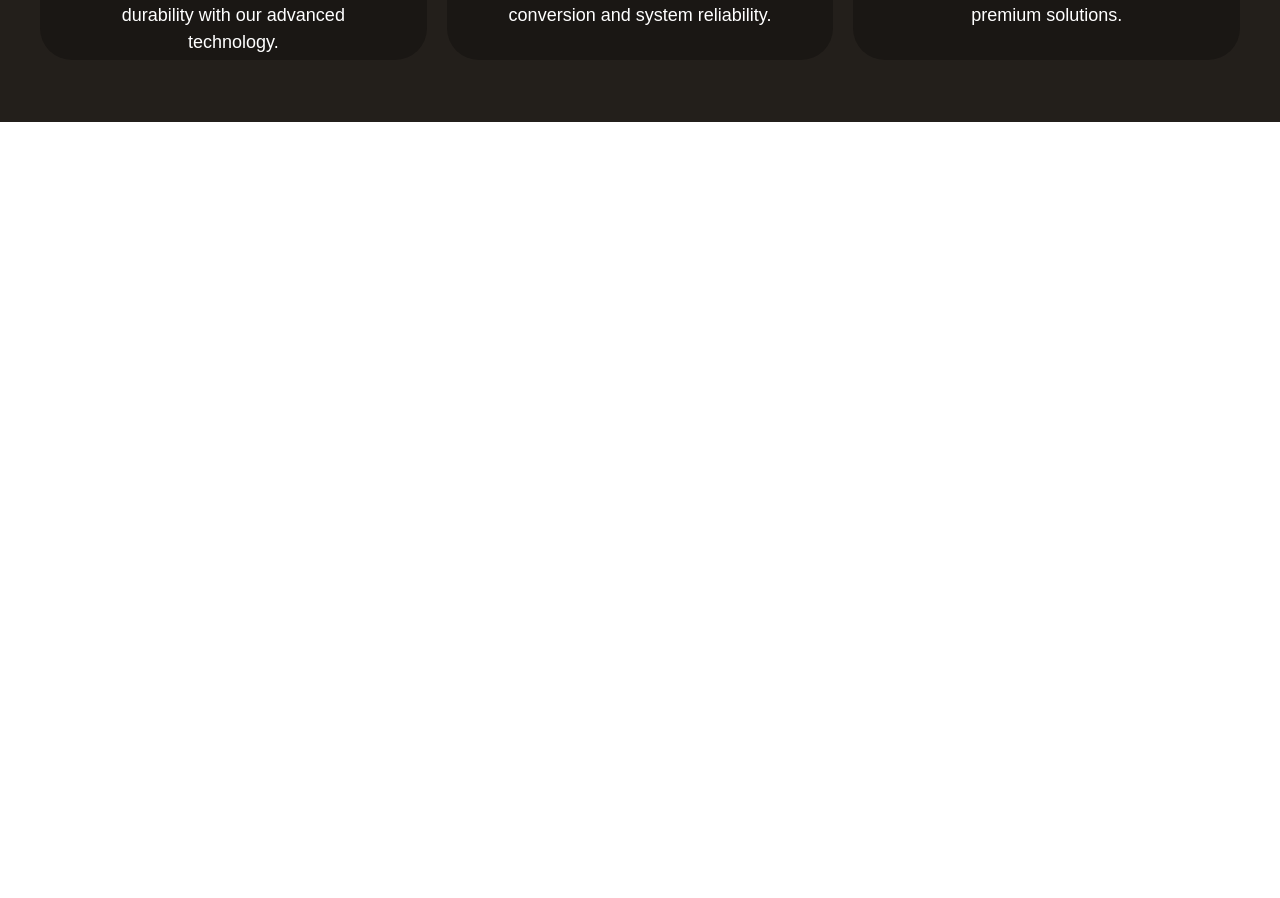
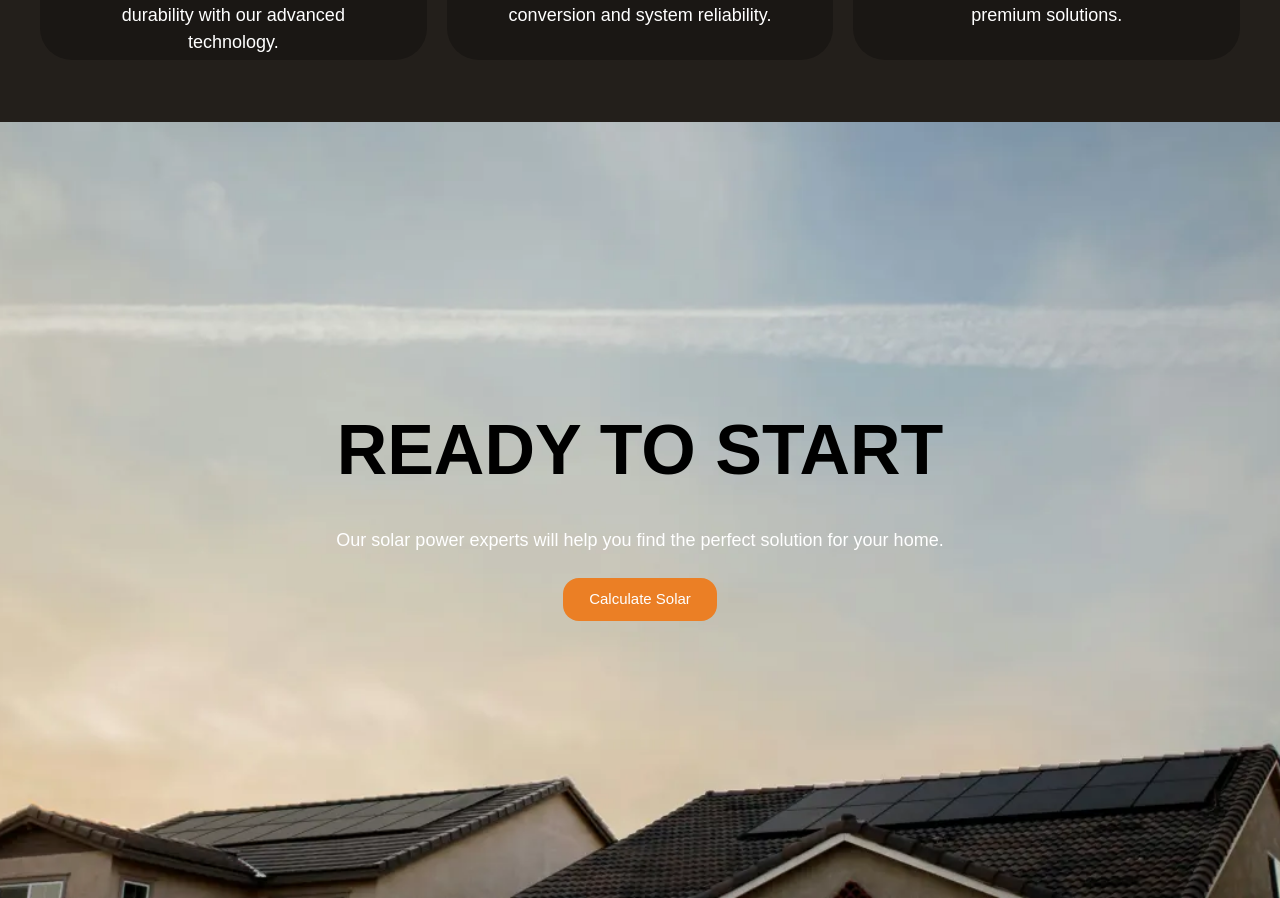
Before and after one commit to Zubain-Nadeem/Second-React-Project, a React (Vite) app: page / in a window 1280 px wide. Shown: the part 6045-6943 px from the top of the page. Before the commit the page ends 6167 px from the top, so only its background shows below. Built offline with nearby package versions, Linux system fonts and the light colour scheme.

Commit message:
Ready to Start Section Cmpeleted

```diff
--- a/src/App.jsx
+++ b/src/App.jsx
@@ -6,6 +6,7 @@ import Utilization from "./Components/Utilization";
 import Solar from "./Components/Solar-Saver";
 import BeforAfter from "./Components/Befor-After"
 import Equiment from "./Components/Equiment";
+import Ready from "./Components/Ready";
 
 const App = () => {
   return (
@@ -18,6 +19,7 @@ const App = () => {
       <Solar />
       <BeforAfter />
       <Equiment />
+      <Ready />
     </div>
   );
 };
--- /dev/null
+++ b/src/Components/Ready.jsx
@@ -0,0 +1,19 @@
+import BgImage from "../assets/Ready-to-start-image/Background.webp"
+
+const Ready = () => {
+    return (
+        <div>
+            <section className="w-full h-[97vh] bg-cover bg-center bg-no-repeat flex justify-center items-center" style={{ backgroundImage: `url(${BgImage})` }}>
+                <div className=" w-[50%] flex flex-col justify-center items-center gap-6 h-[400px] ">
+                    <h2 className="text-[70px] font-bold">READY TO START</h2>
+                    <p className="text-white text-[18px]">Our solar power experts will help you find the perfect solution for your home.</p>
+                    <button className="hover:bg-[#fff] hover:text-black text-white cursor-pointer px-[26px] py-[10px] bg-[#EB7F25] font-normal border-none rounded-2xl text-[15px]">
+                        Calculate Solar
+                    </button>
+                </div>
+            </section>
+        </div>
+    )
+}
+
+export default Ready
```
Also changed, not shown: src/assets/Ready-to-start-image/Background.webp (added).
